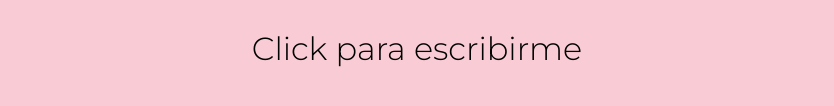
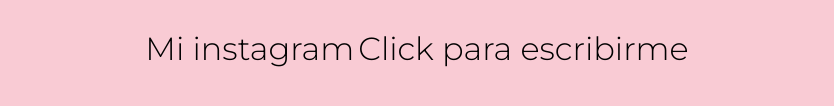
Before and after one commit to hola-landing/date, a plain HTML site: page index.html in a window 1280 px wide. Both pictures are taken after a click on the button "Si". Shown: the part 480-586 px from the top of the page, without its empty margins (223-1057 px from the left). Drawn offline with Linux system fonts and the light colour scheme.

Commit message:
Update index.html

```diff
--- a/index.html
+++ b/index.html
@@ -16,6 +16,7 @@
     </div>
     <div id="answer_yes">
         <iframe src="https://giphy.com/embed/l0MYt5jPR6QX5pnqM" width="480" height="270" frameBorder="0" class="giphy-embed" allowFullScreen></iframe>
+        <a href="https://instagram.com/andresbdo">Mi instagram</a>
         <a href="https://wa.link/xtay04">Click para escribirme</a>
     </div>
     <div id="answer_no">
```
